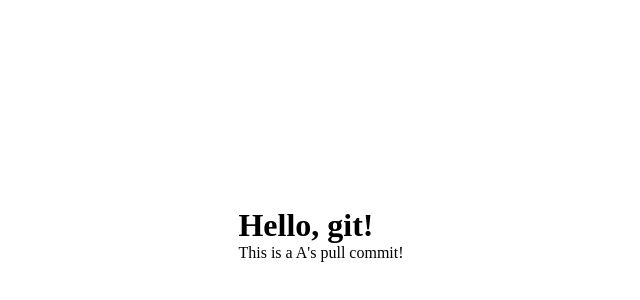
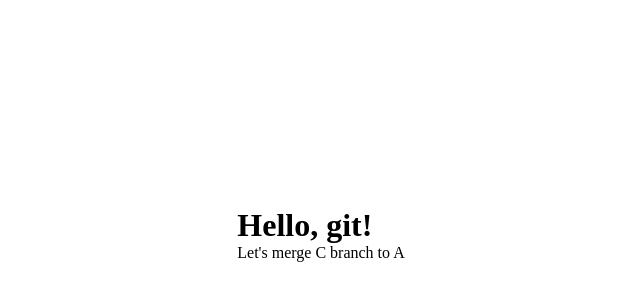
Before and after one commit to Gumballinthegetto/practice-git, a plain HTML site: page index.html in a window 1280 px wide. Shown: the part 166-466 px from the top of the page, without its empty margins (319-959 px from the left). Drawn offline with Linux system fonts and the light colour scheme.

Commit message:
Merge branch C to A

```diff
--- a/index.html
+++ b/index.html
@@ -8,6 +8,6 @@
 </head>
 <body>
     <h1>Hello, git!</h1>
-    <p>This is a A's pull commit!</p>
+    <p>Let's merge C branch to A</p>
 </body>
 </html>
```
